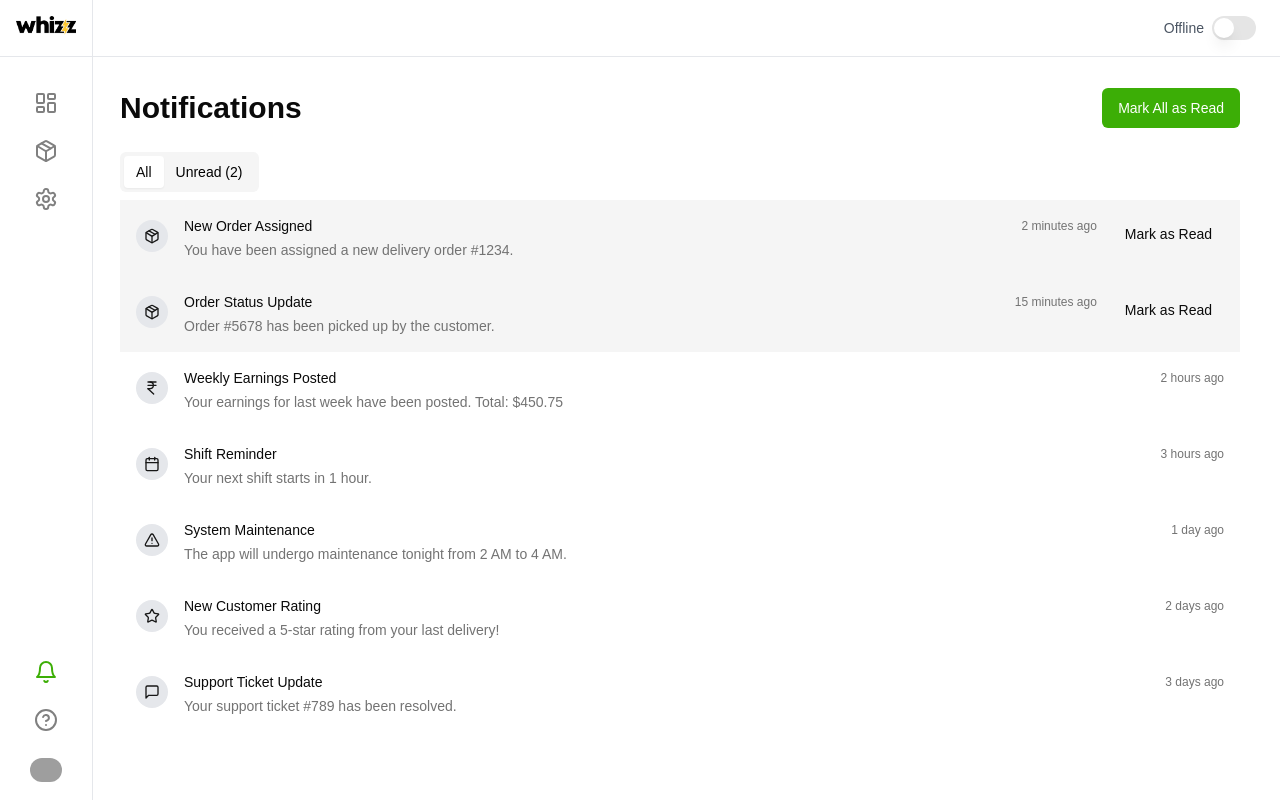
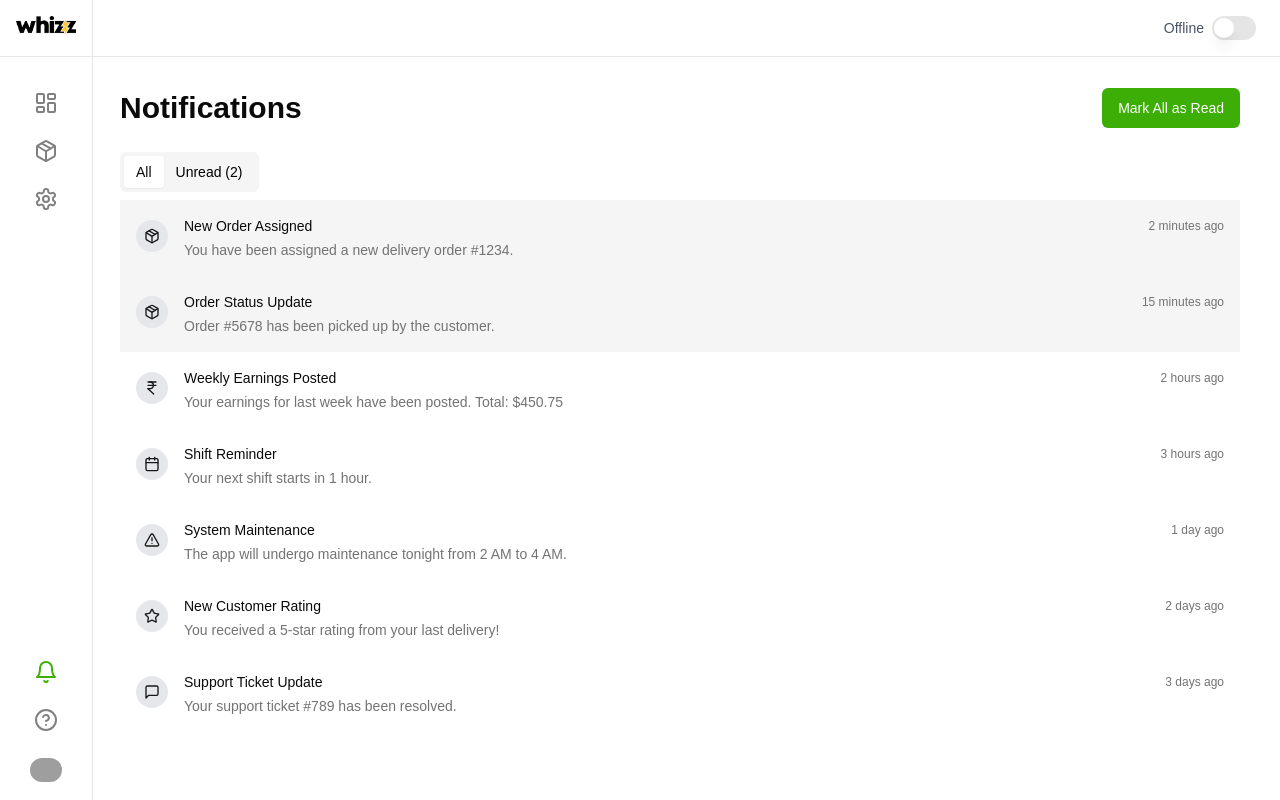
Before and after one commit to vedantbhamare-11/whizz-dashboard, a Next.js app: page /notifications in a window 1280 px wide. Built offline with nearby package versions, Linux system fonts and the light colour scheme; grey boxes are pictures that could not be loaded.

Commit message:
removed the mark as read button for each notification

```diff
--- a/src/components/notifications/NotificationItem.tsx
+++ b/src/components/notifications/NotificationItem.tsx
@@ -23,15 +23,7 @@ const NotificationItem = ({ notification, markAsRead }: NotificationItemProps) =
           </div>
           <p className="text-sm text-muted-foreground">{notification.message}</p>
         </div>
-        {!notification.read && (
-          <Button
-            variant="ghost"
-            size="sm"
-            onClick={() => markAsRead(notification.id)}
-          >
-            Mark as Read
-          </Button>
-        )}
+
       </div>
     </div>
   );
--- a/src/redux/notificationsSlice.ts
+++ b/src/redux/notificationsSlice.ts
@@ -8,11 +8,10 @@ export type Notification = {
   message: string;
   timestamp: string;
   read: boolean;
-  badge?: string; // Optional property
-  body?: string;  // Optional property
-  data?: unknown; // Changed from 'any' to 'unknown'
-  dir?: string;   // Optional property
-  // Add any other properties that are missing
+  badge?: string;
+  body?: string;
+  data?: unknown;
+  dir?: string;
 };
 
 interface NotificationsState {
```
